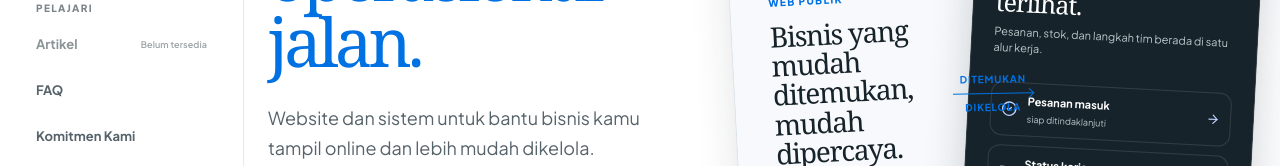
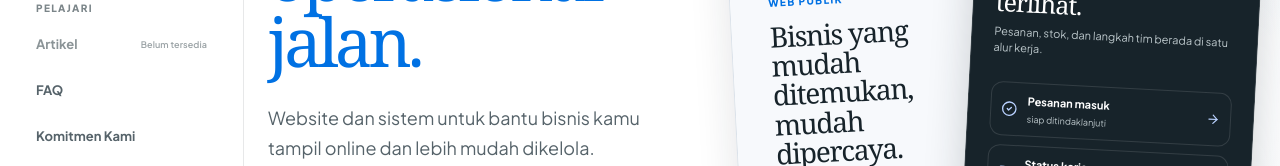
Before and after one commit to RiGi26/ja-landingpage-platform, a Next.js app: page / in a window 1280 px wide. Shown: the part 487-653 px from the top of the page. Built offline with nearby package versions, Linux system fonts and the light colour scheme; no server answers.

Commit message:
Remove hero evidence route labels

```diff
--- a/app/globals.css
+++ b/app/globals.css
@@ -359,9 +359,6 @@ h1, h2, h3, h4, h5, h6 {
 .v7-evidence-mini { position: absolute; right: 0; bottom: 4%; width: 55%; transform: rotate(3deg); }
 .v7-evidence-note { position: absolute; z-index: 2; display: inline-flex; align-items: center; gap: 6px; padding: 7px 10px; border-radius: 99px; background: var(--v7-blue-soft); color: var(--v7-blue-dark); font-size: 11px; font-weight: 700; box-shadow: var(--v7-shadow-sm); }
 .v7-evidence-note-one { top: 3%; right: 9%; transform: rotate(4deg); }
-.v7-evidence-route { position: absolute; z-index: 3; top: 52%; left: 42%; display: grid; justify-items: center; gap: 5px; color: var(--v7-blue); font-size: 10px; font-weight: 700; letter-spacing: .08em; text-transform: uppercase; transform: rotate(-1deg); }
-.v7-evidence-route i { width: 80px; height: 1px; position: relative; background: var(--v7-blue); }
-.v7-evidence-route i::after { content: ''; position: absolute; right: 0; top: -3px; width: 7px; height: 7px; border-top: 1px solid var(--v7-blue); border-right: 1px solid var(--v7-blue); transform: rotate(45deg); }
 .v7-evidence-caption { position: absolute; top: -28px; right: 2%; left: 2%; display: flex; align-items: center; justify-content: space-between; color: var(--v7-ink-soft); font-size: 10px; font-weight: 750; letter-spacing: .12em; text-transform: uppercase; }
 .v7-evidence-caption span { display: inline-flex; align-items: center; gap: 8px; }
 .v7-evidence-caption b { color: var(--v7-blue); font-variant-numeric: tabular-nums; }
@@ -717,7 +714,6 @@ h1, h2, h3, h4, h5, h6 {
   .v7-hero-evidence { min-height: 410px; }
   .v7-evidence-paper { top: 7%; width: 94%; }
   .v7-evidence-mini { right: 0; bottom: 0; width: 78%; }
-  .v7-evidence-route { top: 49%; left: 30%; }
   .v7-evidence-caption { top: -24px; }
   .v7-browser-canvas { min-height: 280px; padding: 16px; }
   .v7-browser-hero { padding: 38px 8px 20px; gap: 10px; }
--- a/app/page.tsx
+++ b/app/page.tsx
@@ -334,7 +334,6 @@ function HeroEvidence() {
       </div>
       <div className="v7-evidence-note v7-evidence-note-one"><Sparkles size={14} aria-hidden="true" /> pintu depan</div>
       <div className="v7-evidence-paper"><BrowserFrame /></div>
-      <div className="v7-evidence-route"><span>ditemukan</span><i aria-hidden="true" /><span>dikelola</span></div>
       <div className="v7-evidence-mini"><OperationsFrame /></div>
     </div>
   )
```
